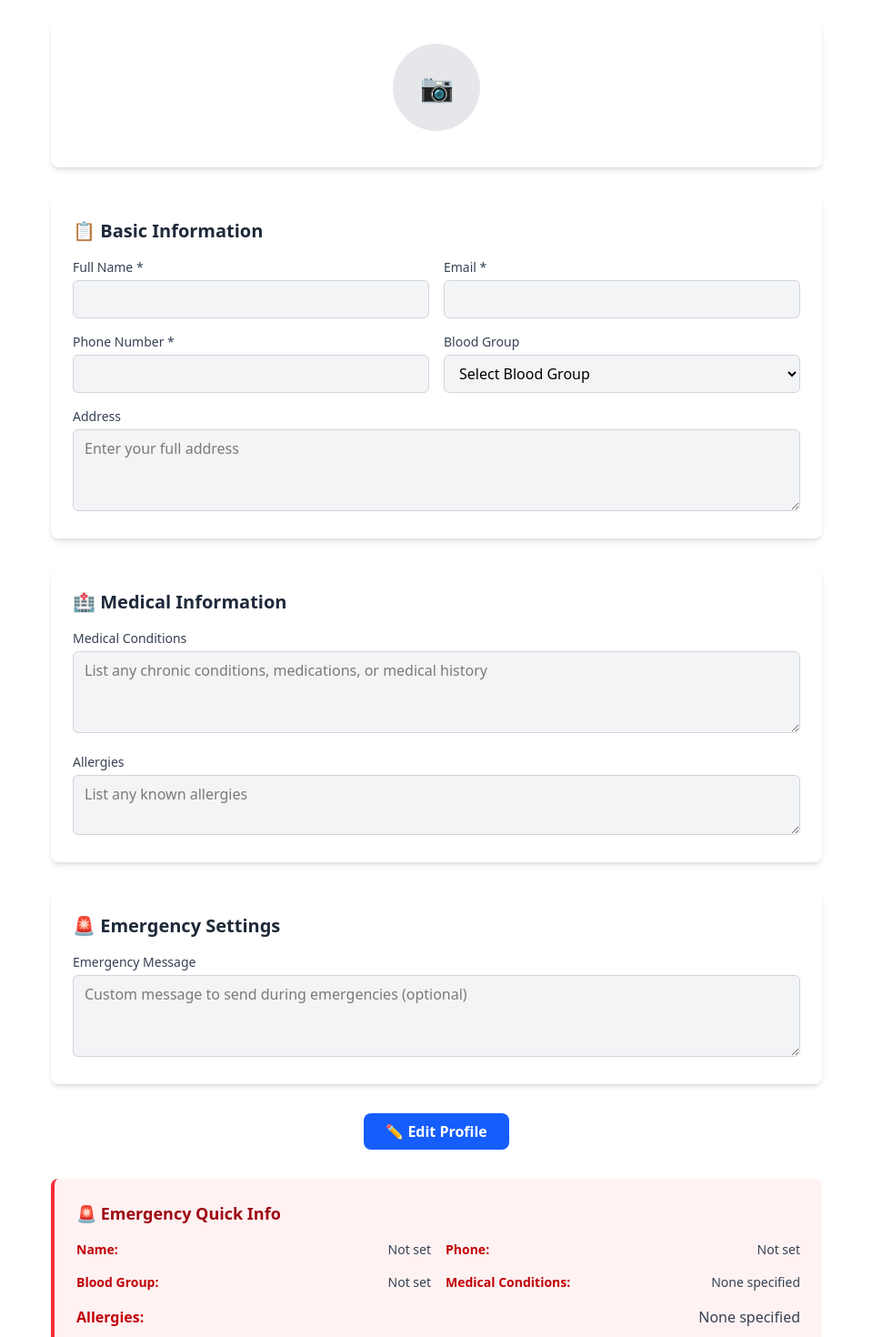
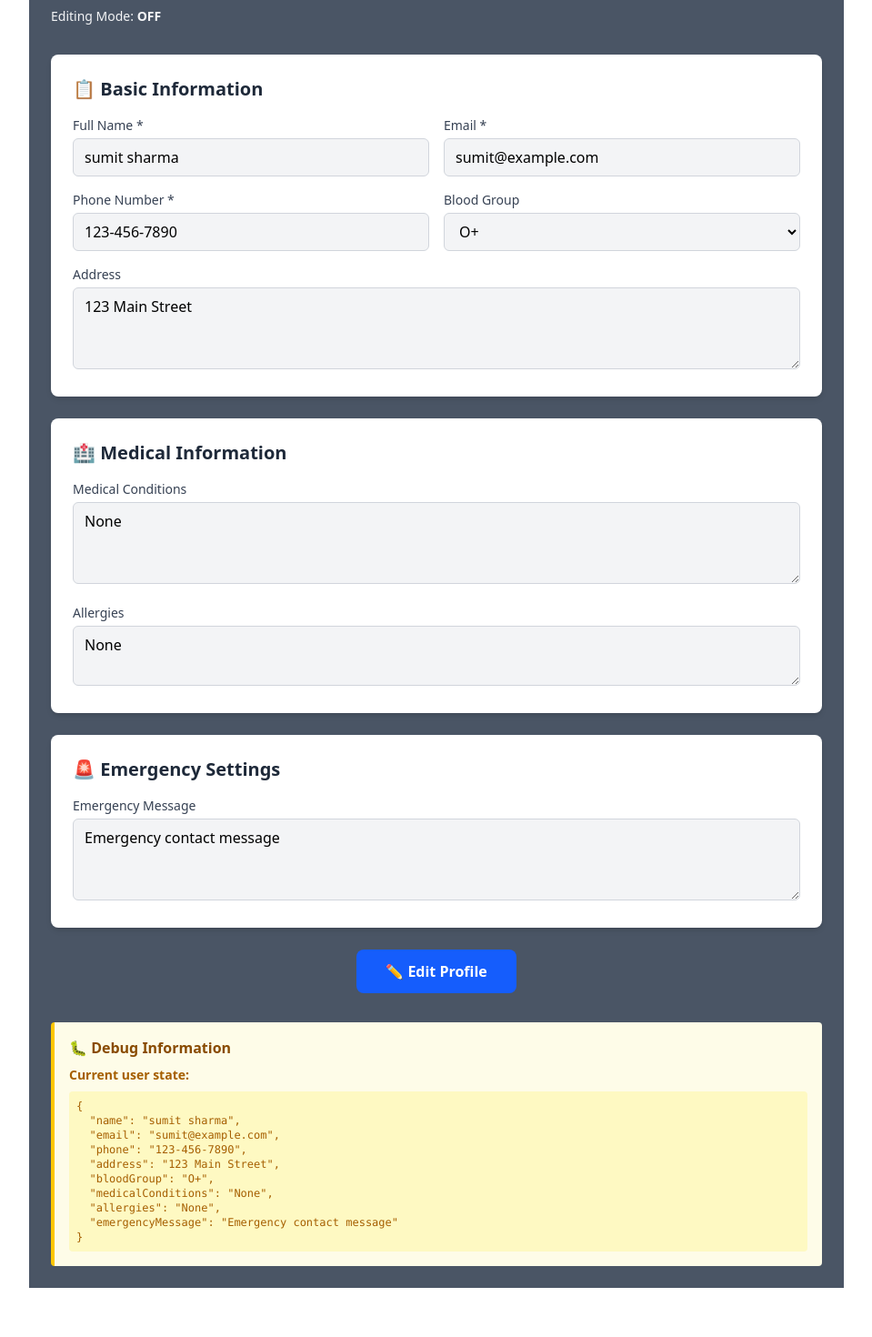
Before and after one commit to sumit007ind/Helpmate-Emergency-System, a React (Vite) app in the folder Helpmate/: page /profile in a window 1280 px wide. Shown: the part 100-1570 px from the top of the page at 91% size, without its empty margins (160-1119 px from the left). After the commit the page ends 1516 px from the top, so only its background shows below. Built offline with nearby package versions, Linux system fonts and the light colour scheme; no server answers.

Commit message:
new color added

```diff
--- a/Helpmate/src/Components/Dashboard.jsx
+++ b/Helpmate/src/Components/Dashboard.jsx
@@ -3,7 +3,7 @@ import { Link } from "react-router-dom";
 import { FaBell, FaUserFriends, FaSignOutAlt, FaExclamationTriangle } from "react-icons/fa";
 
 const Dashboard = () => {
-  // ✅ Dummy User Data (replace with API later)
+
   const user = {
     name: "sumit sharma",
     email: "sumit123@gmail.com",
@@ -17,7 +17,7 @@ const Dashboard = () => {
 
   return (
     <div className="min-h-screen bg-gradient-to-br from-gray-900 to-black text-white p-6">
-      {/* HEADER */}
+
       <header className="flex items-center justify-between mb-8">
         <h1 className="text-3xl font-bold">🚨 Helpmate Dashboard</h1>
         <button className="flex items-center gap-2 px-4 py-2 bg-red-600 hover:bg-red-700 rounded-xl transition">
@@ -25,13 +25,13 @@ const Dashboard = () => {
         </button>
       </header>
 
-      {/* USER INFO */}
+
       <section className="bg-white/10 backdrop-blur-md p-6 rounded-2xl shadow-lg mb-8">
         <h2 className="text-2xl font-semibold mb-2">Welcome, {user.name} 👋</h2>
         <p className="text-gray-300">Email: {user.email}</p>
       </section>
 
-      {/* STATS CARDS */}
+
       <section className="grid grid-cols-1 md:grid-cols-3 gap-6 mb-10">
         <div className="bg-white/10 backdrop-blur-md p-6 rounded-2xl shadow hover:scale-105 transition">
           <FaBell className="text-3xl text-yellow-400 mb-3" />
@@ -50,7 +50,7 @@ const Dashboard = () => {
         </div>
       </section>
 
-      {/* QUICK ACTIONS */}
+
       <section className="flex flex-col md:flex-row gap-6 mb-10">
         <Link
           to="/alert"
@@ -66,7 +66,7 @@ const Dashboard = () => {
         </Link>
       </section>
 
-      {/* RECENT ALERTS TABLE */}
+=
       <section className="bg-white/10 backdrop-blur-md p-6 rounded-2xl shadow-lg overflow-x-auto">
         <h3 className="text-xl font-bold mb-4">Recent Alerts</h3>
         <table className="w-full text-left border-collapse">
--- a/Helpmate/src/Components/Profile.jsx
+++ b/Helpmate/src/Components/Profile.jsx
@@ -1,148 +1,61 @@
-import React, { useState, useEffect } from 'react';
+import React, { useState } from 'react';
 
-const Profile = () => {
+const ProfileDebug = () => {
+  const [isEditing, setIsEditing] = useState(false);
   const [user, setUser] = useState({
-    name: '',
-    email: '',
-    phone: '',
-    address: '',
-    bloodGroup: '',
-    medicalConditions: '',
-    allergies: '',
-    emergencyMessage: '',
-    profileImage: null
+    name: 'sumit sharma',
+    email: 'sumit@example.com',
+    phone: '123-456-7890',
+    address: '123 Main Street',
+    bloodGroup: 'O+',
+    medicalConditions: 'None',
+    allergies: 'None',
+    emergencyMessage: 'Emergency contact message'
   });
-
-  const [isEditing, setIsEditing] = useState(false);
-  const [loading, setLoading] = useState(true);
-  const [saving, setSaving] = useState(false);
-
-  // Fetch user profile on component mount
-  useEffect(() => {
-    fetchUserProfile();
-  }, []);
-
-  const fetchUserProfile = async () => {
-    try {
-      const response = await fetch('/api/users/profile', {
-        headers: {
-          'Authorization': `Bearer ${localStorage.getItem('token')}`
-        }
-      });
-
-      if (response.ok) {
-        const userData = await response.json();
-        setUser(userData);
-      } else {
-        console.error('Failed to fetch profile');
-      }
-    } catch (error) {
-      console.error('Error fetching profile:', error);
-    } finally {
-      setLoading(false);
-    }
-  };
 
   const handleInputChange = (e) => {
     const { name, value } = e.target;
+    console.log('Field changed:', name, '=', value);
     setUser(prev => ({
       ...prev,
       [name]: value
     }));
   };
 
-  const handleImageChange = (e) => {
-    const file = e.target.files[0];
-    if (file) {
-      const reader = new FileReader();
-      reader.onloadend = () => {
-        setUser(prev => ({
-          ...prev,
-          profileImage: reader.result
-        }));
-      };
-      reader.readAsDataURL(file);
-    }
-  };
-
-  const handleSave = async (e) => {
+  const handleSave = (e) => {
     e.preventDefault();
-    setSaving(true);
-
-    try {
-      const response = await fetch('/api/users/profile', {
-        method: 'PUT',
-        headers: {
-          'Content-Type': 'application/json',
-          'Authorization': `Bearer ${localStorage.getItem('token')}`
-        },
-        body: JSON.stringify(user)
-      });
-
-      if (response.ok) {
-        alert('✅ Profile updated successfully!');
-        setIsEditing(false);
-      } else {
-        throw new Error('Failed to update profile');
-      }
-    } catch (error) {
-      console.error('Error updating profile:', error);
-      alert('❌ Failed to update profile. Please try again.');
-    } finally {
-      setSaving(false);
-    }
+    console.log('Saving user data:', user);
+    alert('Profile saved successfully!');
+    setIsEditing(false);
   };
 
   const handleCancel = () => {
     setIsEditing(false);
-    fetchUserProfile(); // Reset to original data
+
   };
 
-  if (loading) {
-    return (
-      <div className="flex justify-center items-center h-64">
-        <div className="text-lg text-gray-600">Loading profile...</div>
-      </div>
-    );
-  }
-
   return (
-    <div className="max-w-4xl mx-auto p-6">
+    <div className="max-w-4xl mx-auto p-6 bg-gray-600">
       <div className="mb-8">
-        <h2 className="text-3xl font-bold text-gray-800 mb-2">👤 My Profile</h2>
-        <p className="text-gray-600">Manage your personal information and emergency settings</p>
+        <h2 className="text-3xl font-bold text-gray-200 mb-2">👤 Profile </h2>
+        <p className="text-gray-600">Testing input field functionality</p>
+        <div className="mt-4">
+          <p className="text-sm text-gray-100">
+            Editing Mode: <span className="font-bold">{isEditing ? 'ON' : 'OFF'}</span>
+          </p>
+        </div>
       </div>
 
-      <form onSubmit={handleSave} className="space-y-8">
-        {/* Profile Image Section */}
-        <div className="bg-white rounded-lg shadow-md p-6">
-          <div className="flex flex-col items-center">
-            <div className="w-24 h-24 rounded-full overflow-hidden bg-gray-200 mb-4">
-              {user.profileImage ? (
-                <img src={user.profileImage} alt="Profile" className="w-full h-full object-cover" />
-              ) : (
-                <div className="w-full h-full flex items-center justify-center text-gray-400 text-3xl">
-                  📷
-                </div>
-              )}
-            </div>
-            {isEditing && (
-              <input
-                type="file"
-                accept="image/*"
-                onChange={handleImageChange}
-                className="text-sm text-gray-600 file:mr-4 file:py-2 file:px-4 file:rounded-full file:border-0 file:text-sm file:bg-blue-50 file:text-blue-700 hover:file:bg-blue-100"
-              />
-            )}
-          </div>
-        </div>
+      <form onSubmit={handleSave} className="space-y-6">
 
-        {/* Basic Information */}
         <div className="bg-white rounded-lg shadow-md p-6">
           <h3 className="text-xl font-semibold text-gray-800 mb-4">📋 Basic Information</h3>
-          <div className="grid grid-cols-1 md:grid-cols-2 gap-4 mb-4">
+
+          <div className="grid grid-cols-1 md:grid-cols-2 gap-4">
             <div>
-              <label className="block text-sm font-medium text-gray-700 mb-1">Full Name *</label>
+              <label className="block text-sm font-medium text-gray-700 mb-1">
+                Full Name * {isEditing && <span className="text-green-500">(Editable)</span>}
+              </label>
               <input
                 type="text"
                 name="name"
@@ -150,11 +63,17 @@ const Profile = () => {
                 onChange={handleInputChange}
                 disabled={!isEditing}
                 required
-                className="w-full px-3 py-2 border border-gray-300 rounded-md focus:outline-none focus:ring-2 focus:ring-blue-500 disabled:bg-gray-100"
+                className={`w-full px-3 py-2 border border-gray-300 rounded-md focus:outline-none focus:ring-2 focus:ring-blue-500 ${
+                  !isEditing ? 'bg-gray-100 cursor-not-allowed' : 'bg-white'
+                }`}
+                placeholder="Enter your full name"
               />
             </div>
+
             <div>
-              <label className="block text-sm font-medium text-gray-700 mb-1">Email *</label>
+              <label className="block text-sm font-medium text-gray-700 mb-1">
+                Email * {isEditing && <span className="text-green-500">(Editable)</span>}
+              </label>
               <input
                 type="email"
                 name="email"
@@ -162,14 +81,19 @@ const Profile = () => {
                 onChange={handleInputChange}
                 disabled={!isEditing}
                 required
-                className="w-full px-3 py-2 border border-gray-300 rounded-md focus:outline-none focus:ring-2 focus:ring-blue-500 disabled:bg-gray-100"
+                className={`w-full px-3 py-2 border border-gray-300 rounded-md focus:outline-none focus:ring-2 focus:ring-blue-500 ${
+                  !isEditing ? 'bg-gray-100 cursor-not-allowed' : 'bg-white'
+                }`}
+                placeholder="Enter your email"
               />
             </div>
           </div>
 
-          <div className="grid grid-cols-1 md:grid-cols-2 gap-4 mb-4">
+          <div className="grid grid-cols-1 md:grid-cols-2 gap-4 mt-4">
             <div>
-              <label className="block text-sm font-medium text-gray-700 mb-1">Phone Number *</label>
+              <label className="block text-sm font-medium text-gray-700 mb-1">
+                Phone Number * {isEditing && <span className="text-green-500">(Editable)</span>}
+              </label>
               <input
                 type="tel"
                 name="phone"
@@ -177,17 +101,25 @@ const Profile = () => {
                 onChange={handleInputChange}
                 disabled={!isEditing}
                 required
-                className="w-full px-3 py-2 border border-gray-300 rounded-md focus:outline-none focus:ring-2 focus:ring-blue-500 disabled:bg-gray-100"
+                className={`w-full px-3 py-2 border border-gray-300 rounded-md focus:outline-none focus:ring-2 focus:ring-blue-500 ${
+                  !isEditing ? 'bg-gray-100 cursor-not-allowed' : 'bg-white'
+                }`}
+                placeholder="Enter your phone number"
               />
             </div>
+
             <div>
-              <label className="block text-sm font-medium text-gray-700 mb-1">Blood Group</label>
+              <label className="block text-sm font-medium text-gray-700 mb-1">
+                Blood Group {isEditing && <span className="text-green-500">(Editable)</span>}
+              </label>
               <select
                 name="bloodGroup"
                 value={user.bloodGroup}
                 onChange={handleInputChange}
                 disabled={!isEditing}
-                className="w-full px-3 py-2 border border-gray-300 rounded-md focus:outline-none focus:ring-2 focus:ring-blue-500 disabled:bg-gray-100"
+                className={`w-full px-3 py-2 border border-gray-300 rounded-md focus:outline-none focus:ring-2 focus:ring-blue-500 ${
+                  !isEditing ? 'bg-gray-100 cursor-not-allowed' : 'bg-white'
+                }`}
               >
                 <option value="">Select Blood Group</option>
                 <option value="A+">A+</option>
@@ -202,8 +134,10 @@ const Profile = () => {
             </div>
           </div>
 
-          <div>
-            <label className="block text-sm font-medium text-gray-700 mb-1">Address</label>
+          <div className="mt-4">
+            <label className="block text-sm font-medium text-gray-700 mb-1">
+              Address {isEditing && <span className="text-green-500">(Editable)</span>}
+            </label>
             <textarea
               name="address"
               value={user.address}
@@ -211,17 +145,22 @@ const Profile = () => {
               disabled={!isEditing}
               rows="3"
               placeholder="Enter your full address"
-              className="w-full px-3 py-2 border border-gray-300 rounded-md focus:outline-none focus:ring-2 focus:ring-blue-500 disabled:bg-gray-100"
+              className={`w-full px-3 py-2 border border-gray-300 rounded-md focus:outline-none focus:ring-2 focus:ring-blue-500 ${
+                !isEditing ? 'bg-gray-100 cursor-not-allowed' : 'bg-white'
+              }`}
             />
           </div>
         </div>
 
-        {/* Medical Information */}
+
         <div className="bg-white rounded-lg shadow-md p-6">
           <h3 className="text-xl font-semibold text-gray-800 mb-4">🏥 Medical Information</h3>
+
           <div className="space-y-4">
             <div>
-              <label className="block text-sm font-medium text-gray-700 mb-1">Medical Conditions</label>
+              <label className="block text-sm font-medium text-gray-700 mb-1">
+                Medical Conditions {isEditing && <span className="text-green-500">(Editable)</span>}
+              </label>
               <textarea
                 name="medicalConditions"
                 value={user.medicalConditions}
@@ -229,12 +168,16 @@ const Profile = () => {
                 disabled={!isEditing}
                 rows="3"
                 placeholder="List any chronic conditions, medications, or medical history"
-                className="w-full px-3 py-2 border border-gray-300 rounded-md focus:outline-none focus:ring-2 focus:ring-blue-500 disabled:bg-gray-100"
+                className={`w-full px-3 py-2 border border-gray-300 rounded-md focus:outline-none focus:ring-2 focus:ring-blue-500 ${
+                  !isEditing ? 'bg-gray-100 cursor-not-allowed' : 'bg-white'
+                }`}
               />
             </div>
 
             <div>
-              <label className="block text-sm font-medium text-gray-700 mb-1">Allergies</label>
+              <label className="block text-sm font-medium text-gray-700 mb-1">
+                Allergies {isEditing && <span className="text-green-500">(Editable)</span>}
+              </label>
               <textarea
                 name="allergies"
                 value={user.allergies}
@@ -242,17 +185,21 @@ const Profile = () => {
                 disabled={!isEditing}
                 rows="2"
                 placeholder="List any known allergies"
-                className="w-full px-3 py-2 border border-gray-300 rounded-md focus:outline-none focus:ring-2 focus:ring-blue-500 disabled:bg-gray-100"
+                className={`w-full px-3 py-2 border border-gray-300 rounded-md focus:outline-none focus:ring-2 focus:ring-blue-500 ${
+                  !isEditing ? 'bg-gray-100 cursor-not-allowed' : 'bg-white'
+                }`}
               />
             </div>
           </div>
         </div>
 
-        {/* Emergency Settings */}
+
         <div className="bg-white rounded-lg shadow-md p-6">
           <h3 className="text-xl font-semibold text-gray-800 mb-4">🚨 Emergency Settings</h3>
           <div>
-            <label className="block text-sm font-medium text-gray-700 mb-1">Emergency Message</label>
+            <label className="block text-sm font-medium text-gray-700 mb-1">
+              Emergency Message {isEditing && <span className="text-green-500">(Editable)</span>}
+            </label>
             <textarea
               name="emergencyMessage"
               value={user.emergencyMessage}
@@ -260,18 +207,20 @@ const Profile = () => {
               disabled={!isEditing}
               rows="3"
               placeholder="Custom message to send during emergencies (optional)"
-              className="w-full px-3 py-2 border border-gray-300 rounded-md focus:outline-none focus:ring-2 focus:ring-blue-500 disabled:bg-gray-100"
+              className={`w-full px-3 py-2 border border-gray-300 rounded-md focus:outline-none focus:ring-2 focus:ring-blue-500 ${
+                !isEditing ? 'bg-gray-100 cursor-not-allowed' : 'bg-white'
+              }`}
             />
           </div>
         </div>
 
-        {/* Action Buttons */}
+
         <div className="flex justify-center space-x-4">
           {!isEditing ? (
             <button
               type="button"
               onClick={() => setIsEditing(true)}
-              className="bg-blue-600 hover:bg-blue-700 text-white font-bold py-2 px-6 rounded-lg transition-colors duration-200"
+              className="bg-blue-600 hover:bg-blue-700 text-white font-bold py-3 px-8 rounded-lg transition-colors duration-200"
             >
               ✏️ Edit Profile
             </button>
@@ -279,15 +228,14 @@ const Profile = () => {
             <div className="flex space-x-4">
               <button
                 type="submit"
-                disabled={saving}
-                className="bg-green-600 hover:bg-green-700 disabled:bg-green-400 text-white font-bold py-2 px-6 rounded-lg transition-colors duration-200"
+                className="bg-green-600 hover:bg-green-700 text-white font-bold py-3 px-8 rounded-lg transition-colors duration-200"
               >
-                {saving ? '💾 Saving...' : '✅ Save Changes'}
+                ✅ Save Changes
               </button>
               <button
                 type="button"
                 onClick={handleCancel}
-                className="bg-gray-600 hover:bg-gray-700 text-white font-bold py-2 px-6 rounded-lg transition-colors duration-200"
+                className="bg-gray-600 hover:bg-gray-700 text-white font-bold py-3 px-6 rounded-lg transition-colors duration-200"
               >
                 ❌ Cancel
               </button>
@@ -296,37 +244,18 @@ const Profile = () => {
         </div>
       </form>
 
-      {/* Emergency Info Card */}
-      <div className="mt-8 bg-red-50 border-l-4 border-red-500 rounded-lg p-6">
-        <h3 className="text-lg font-semibold text-red-800 mb-4">🚨 Emergency Quick Info</h3>
-        <div className="grid grid-cols-1 md:grid-cols-2 gap-4 text-sm">
-          <div className="flex justify-between">
-            <strong className="text-red-700">Name:</strong>
-            <span className="text-gray-700">{user.name || 'Not set'}</span>
-          </div>
-          <div className="flex justify-between">
-            <strong className="text-red-700">Phone:</strong>
-            <span className="text-gray-700">{user.phone || 'Not set'}</span>
-          </div>
-          <div className="flex justify-between">
-            <strong className="text-red-700">Blood Group:</strong>
-            <span className="text-gray-700">{user.bloodGroup || 'Not set'}</span>
-          </div>
-          <div className="flex justify-between">
-            <strong className="text-red-700">Medical Conditions:</strong>
-            <span className="text-gray-700">{user.medicalConditions || 'None specified'}</span>
-          </div>
+
+      <div className="mt-8 bg-yellow-50 border-l-4 border-yellow-400 p-4 rounded">
+        <h4 className="font-bold text-yellow-800 mb-2">🐛 Debug Information</h4>
+        <div className="text-sm text-yellow-700">
+          <p><strong>Current user state:</strong></p>
+          <pre className="mt-2 bg-yellow-100 p-2 rounded text-xs overflow-x-auto">
+            {JSON.stringify(user, null, 2)}
+          </pre>
         </div>
-        <div className="mt-4 flex justify-between">
-          <strong className="text-red-700">Allergies:</strong>
-          <span className="text-gray-700">{user.allergies || 'None specified'}</span>
-        </div>
-        <p className="text-red-600 text-sm mt-4">
-          💡 This information will be shared with emergency contacts when SOS is activated
-        </p>
       </div>
     </div>
   );
 };
 
-export default Profile;
+export default ProfileDebug;
```
